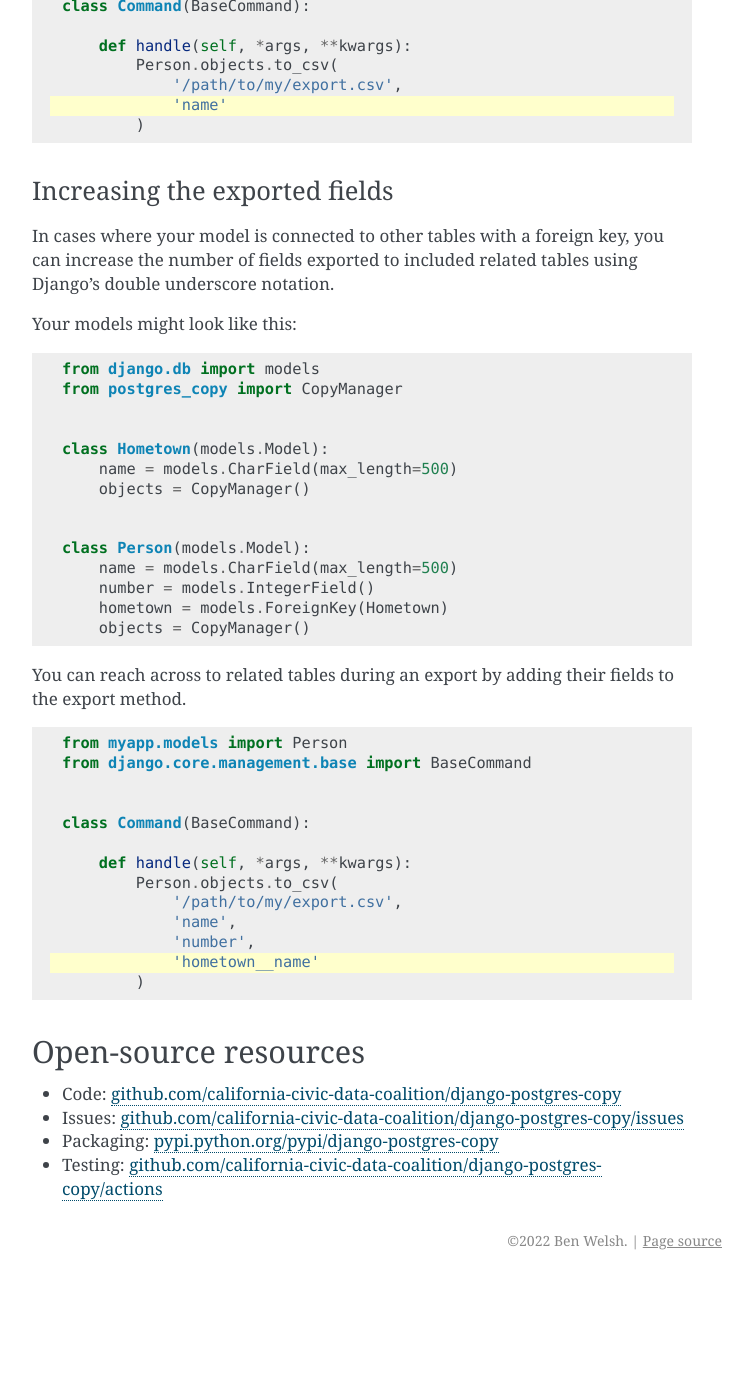
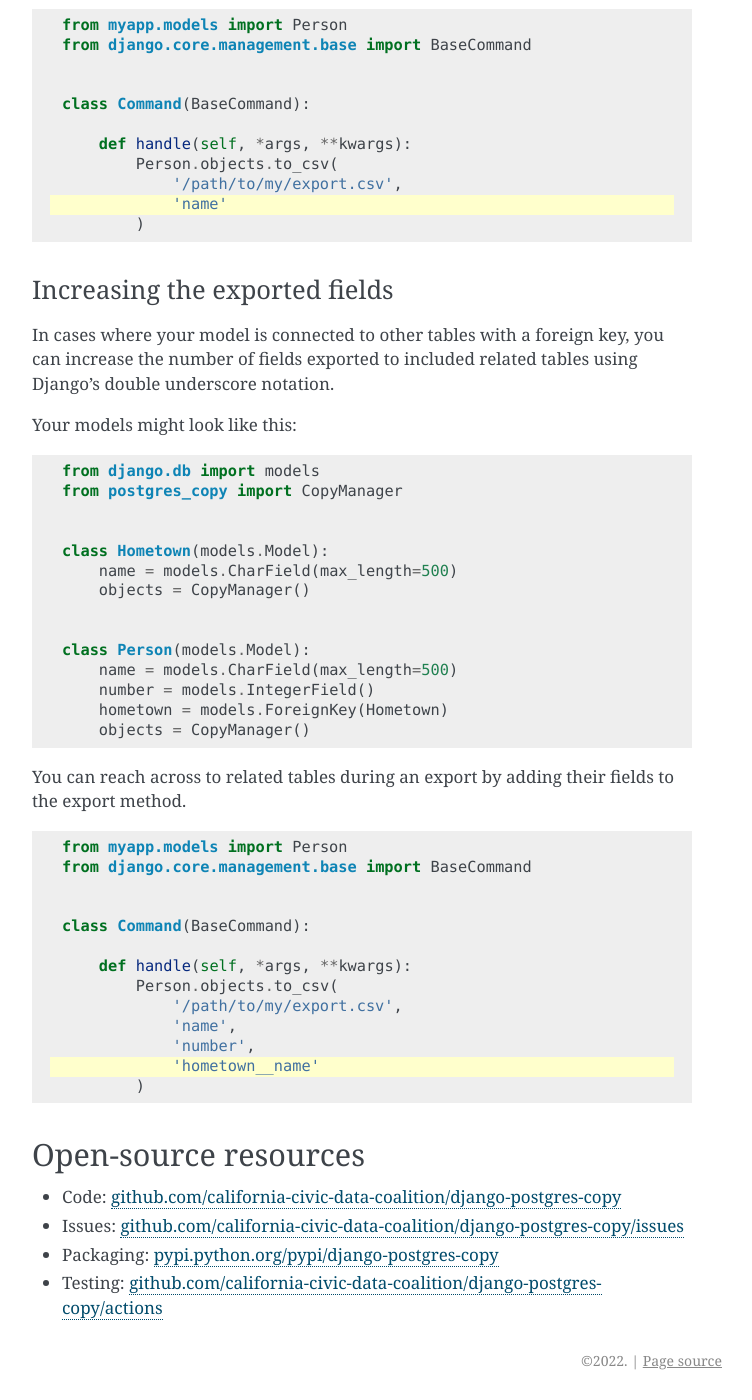
Before and after one commit to palewire/django-postgres-copy, a Sphinx documentation site: the page built from docs/index.rst, in a window 1280 px wide and 1400 px high, scrolled down 10386 px. Shown: the whole window, without its empty margins (388-1140 px from the left). Built offline with Sphinx 7.4.7, drawn with Linux system fonts in a browser that asks for light colours; before the commit the page ends 11666 px from its top, so only the background shows below that.

Commit message:
Cut it down

```diff
--- /dev/null
+++ b/docs/_static/css/custom.css
@@ -0,0 +1,7 @@
+div.body p, div.body li {
+    line-height: 1.45;
+}
+
+div.body li {
+    margin-bottom: 4px;
+}
--- a/docs/conf.py
+++ b/docs/conf.py
@@ -7,7 +7,7 @@ master_doc = "index"
 
 project = u'django-postgres-copy'
 year = datetime.now().year
-copyright = f'{year} Ben Welsh'
+copyright = f'{year}'
 
 exclude_patterns = ["_build"]
 
@@ -29,4 +29,9 @@ html_theme_options = {
     "show_powered_by": False,
 }
 
+html_static_path = ['_static']
+html_css_files = [
+    'css/custom.css',
+]
+
 pygments_style = 'sphinx'
```
Also changed, not shown: 4 other files.
